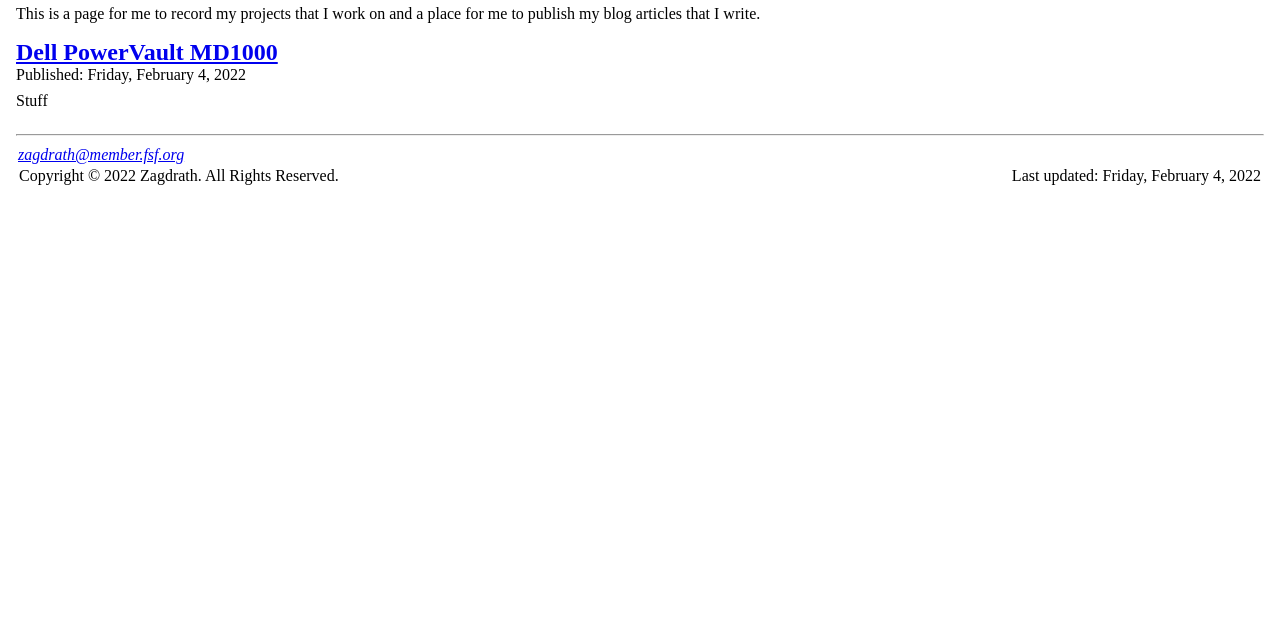
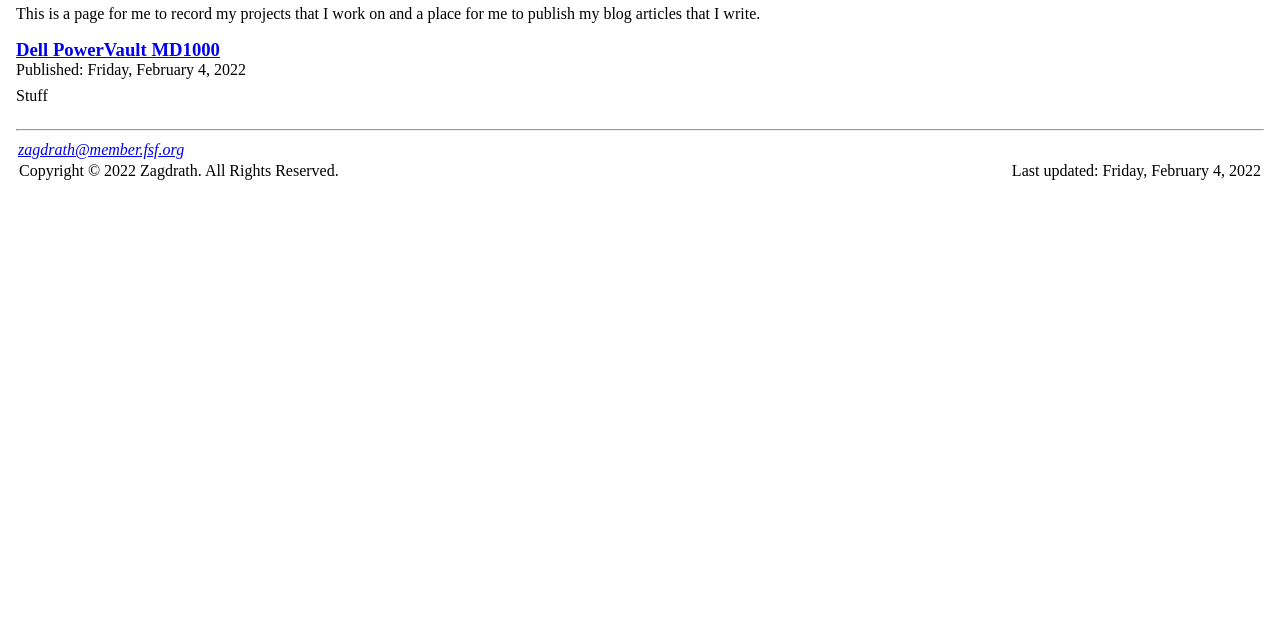
Before and after one commit to zagdrath/zagdrath-old, a Gatsby site: page /projects in a window 1280 px wide. Shown: the part 178-800 px from the top of the page. Built offline with nearby package versions, Linux system fonts and the light colour scheme; Gatsby itself is replaced by a stand-in of ours.

Commit message:
Add header to index, make h2 to a h3 on projects

```diff
--- a/src/pages/index.js
+++ b/src/pages/index.js
@@ -14,6 +14,7 @@ const IndexPage = () => {
       </Helmet>
       <Header></Header>
       <article>
+        <h1>Home</h1>
         <p>Hello and welcome to my personal site that utilizes a modern JavaScript framework called <a href='https://www.gatsbyjs.com/'>Gatsby</a> but still is styled like a site from the 90s using very minimal CSS for styling.</p>
       </article>
       <Footer></Footer>
--- a/src/pages/projects.js
+++ b/src/pages/projects.js
@@ -17,7 +17,7 @@ const ProjectsPage = () => {
       <article>
         <h1>Projects</h1>
         <p>This is a page for me to record my projects that I work on and a place for me to publish my blog articles that I write.</p>
-        <h2 class="project-list"><Link to='/projects/test'>Dell PowerVault MD1000</Link></h2>
+        <h3 class="project-list"><Link to='/projects/test'>Dell PowerVault MD1000</Link></h3>
         <p class="project-list">Published: Friday, February 4, 2022</p>
         <p class="project-list project-list-description">Stuff</p>
       </article>
```
